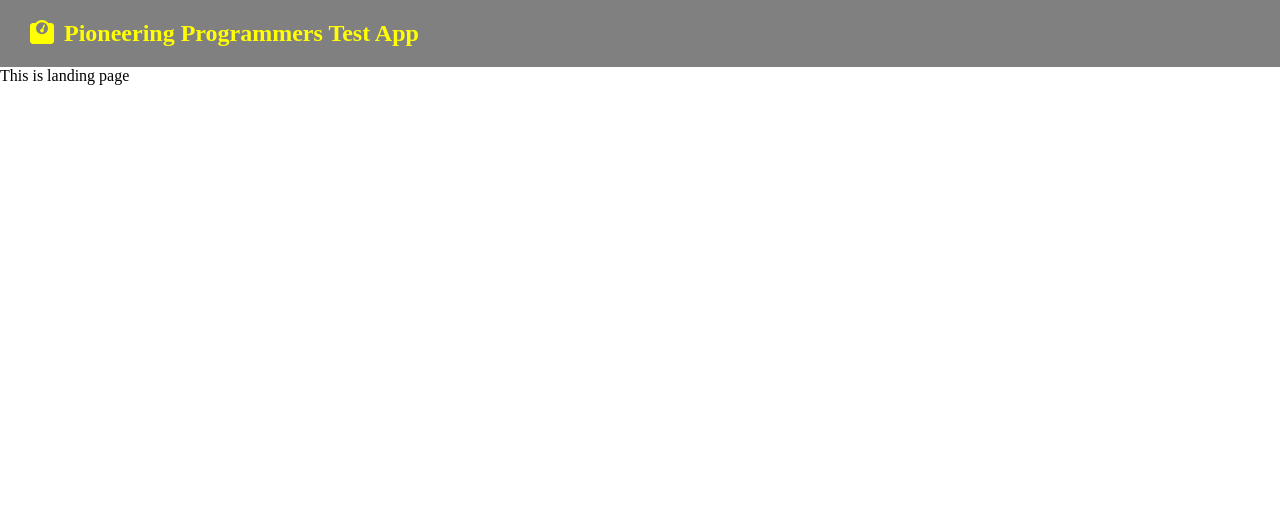
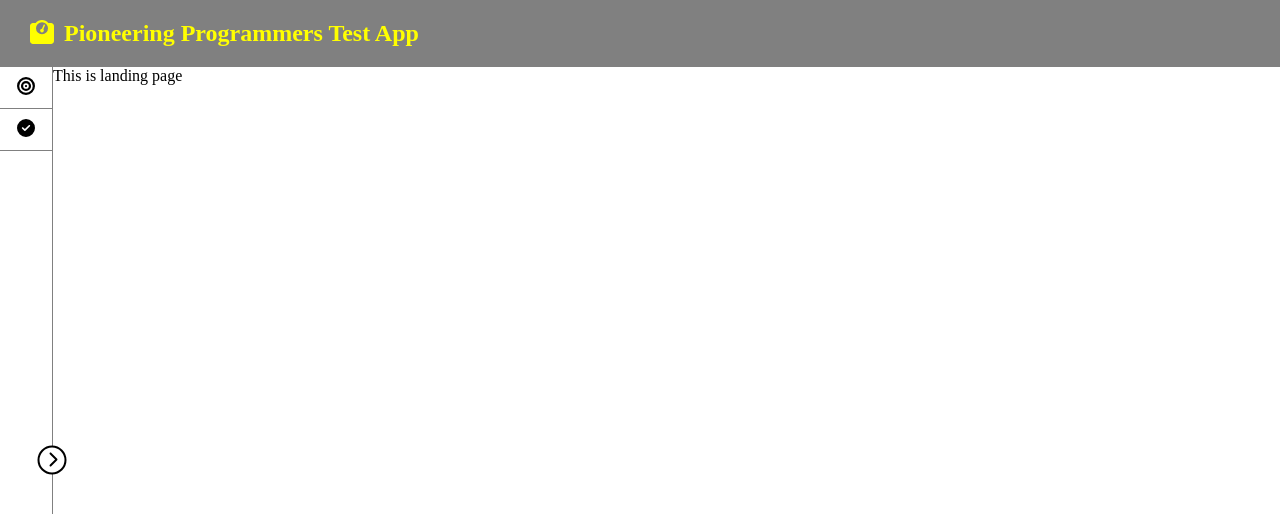
Before and after one commit to geekman75/deckbox-builder, a React (Create React App) app: page / in a window 1280 px wide. Shown: the top 514 px of the page. Built offline with nearby package versions, Linux system fonts and the light colour scheme.

Commit message:
add sidebar

```diff
--- a/package.json
+++ b/package.json
@@ -21,7 +21,6 @@
     "npm": "^9.5.1",
     "react": "^18.2.0",
     "react-dom": "^18.2.0",
-    "react-feather": "^2.0.10",
     "react-redux": "^8.0.5",
     "react-router-dom": "^6.8.2",
     "react-scripts": "5.0.1",
--- a/src/assets/css/common.css
+++ b/src/assets/css/common.css
@@ -10,3 +10,8 @@ body {
 h1, h2, h3, h4, h5, h6 {
     margin: 0px;
 }
+
+a {
+    text-decoration: none;
+    color: inherit;
+}
--- a/src/assets/css/layout.css
+++ b/src/assets/css/layout.css
@@ -15,3 +15,61 @@
 .topbar .topbar-brand span {
     margin-left: 10px;
 }
+
+.main-container {
+    display: flex;
+    height: calc(100vh - 73px);
+}
+
+.main-container .sidebar {
+    border-right: 1px solid gray;
+    position: relative;
+}
+
+.main-container .sidebar .sidebar-item {
+    border-bottom: 1px solid gray;
+    font-size: 18px;
+}
+
+.main-container .sidebar .sidebar-item a {
+    display: block;
+    padding: 10px 17px;
+}
+
+.main-container .sidebar .sidebar-item span {
+    display: inline-flex;
+    overflow: hidden;
+    width: 120px;
+    justify-content: center;
+    transition: all .3s;
+    color: initial;
+}
+
+.main-container .sidebar.collapsed .sidebar-item span {
+    width: 0px;
+    color: white;
+}
+
+.main-container .sidebar .collapse-action {
+    position: absolute;
+    top: 50%;
+    right: 0;
+    cursor: pointer;
+    width: 29px;
+    height: 29px;
+    background-color: white;
+    border-radius: 50px;
+    border: 2px solid;
+    display: flex;
+    align-items: center;
+    justify-content: center;
+    transform: translate(50%, 50%);
+}
+
+.main-container .sidebar .collapse-action svg {
+    transition: all .1s;
+}
+
+.main-container .sidebar.collapsed .collapse-action svg {
+    transform: rotate(-180deg);
+}
--- a/src/components/layout/Layout.tsx
+++ b/src/components/layout/Layout.tsx
@@ -7,6 +7,7 @@ import ThemeContext, {themes} from "utility/themeContext";
 
 // ** Custom Component Import
 import Topbar from "./topbar";
+import Sidebar from "./sidebar";
 
 // ** Style Import
 import "assets/css/layout.css"
@@ -33,6 +34,7 @@ const Layout: FC = () => {
       <div className={'theme-' + (theme.mode ? 'dark' : 'light')}>
         <Topbar />
         <div className="main-container">
+          <Sidebar />
           <Outlet />
         </div>
       </div>
--- /dev/null
+++ b/src/components/layout/sidebar/index.tsx
@@ -0,0 +1,34 @@
+// ** React Import
+import { FC, MouseEventHandler } from 'react'
+import { Link } from 'react-router-dom'
+
+// ** FontAwesome Import
+import { FontAwesomeIcon } from "@fortawesome/react-fontawesome";
+import { faBullseye, faCheckCircle, faChevronLeft } from '@fortawesome/free-solid-svg-icons'
+import useLocalStorage from 'hooks/useLocalStorage';
+
+const Sidebar: FC = () => {
+
+  // States
+  const [collapsed, setCollapsed] = useLocalStorage<boolean>("collapsed", true)
+
+  const handleChangeCollapse: MouseEventHandler = () => {
+    setCollapsed(!collapsed)
+  }
+
+  return (
+    <div className={`sidebar ${collapsed && 'collapsed'}`}>
+      <div className='sidebar-item'>
+        <Link to="/" title='Page1'><FontAwesomeIcon icon={faBullseye} /><span>Page1</span></Link>
+      </div>
+      <div className='sidebar-item'>
+        <Link to="/page2" title='Page2'><FontAwesomeIcon icon={faCheckCircle} /><span>Page2</span></Link>
+      </div>
+      <div className='collapse-action' onClick={handleChangeCollapse}>
+        <FontAwesomeIcon icon={faChevronLeft} />
+      </div>
+    </div>
+  )
+}
+
+export default Sidebar
--- a/src/components/layout/topbar/index.tsx
+++ b/src/components/layout/topbar/index.tsx
@@ -1,5 +1,6 @@
 // ** React Import
 import { FC } from "react";
+import { Link } from "react-router-dom";
 
 // ** FontAwesome Import
 import { FontAwesomeIcon } from "@fortawesome/react-fontawesome";
@@ -9,8 +10,10 @@ const Topbar: FC = () => {
   return (
     <div className="topbar">
       <h2 className="topbar-brand">
-        <FontAwesomeIcon icon={faWeight} />
-        <span className="title">Pioneering Programmers Test App</span>
+        <Link to="/">
+          <FontAwesomeIcon icon={faWeight} />
+          <span className="title">Pioneering Programmers Test App</span>
+        </Link>
       </h2>
     </div>
   )
--- /dev/null
+++ b/src/hooks/useLocalStorage.ts
@@ -0,0 +1,42 @@
+import { useState } from "react";
+
+function useLocalStorage<T>(key: string, initialValue: T) {
+  // State to store our value
+  // Pass initial state function to useState so logic is only executed once
+  const [storedValue, setStoredValue] = useState<T>(() => {
+    if (typeof window === "undefined") {
+      return initialValue;
+    }
+    try {
+      // Get from local storage by key
+      const item = window.localStorage.getItem(key);
+      // Parse stored json or if none return initialValue
+      return item ? JSON.parse(item) : initialValue;
+    } catch (error) {
+      // If error also return initialValue
+      console.log(error);
+      return initialValue;
+    }
+  });
+  // Return a wrapped version of useState's setter function that ...
+  // ... persists the new value to localStorage.
+  const setValue = (value: T | ((val: T) => T)) => {
+    try {
+      // Allow value to be a function so we have same API as useState
+      const valueToStore =
+        value instanceof Function ? value(storedValue) : value;
+      // Save state
+      setStoredValue(valueToStore);
+      // Save to local storage
+      if (typeof window !== "undefined") {
+        window.localStorage.setItem(key, JSON.stringify(valueToStore));
+      }
+    } catch (error) {
+      // A more advanced implementation would handle the error case
+      console.log(error);
+    }
+  };
+  return [storedValue, setValue] as const;
+}
+
+export default useLocalStorage;
```
Also changed, not shown: 1 other file (tests, documents, lock files or other folders).
